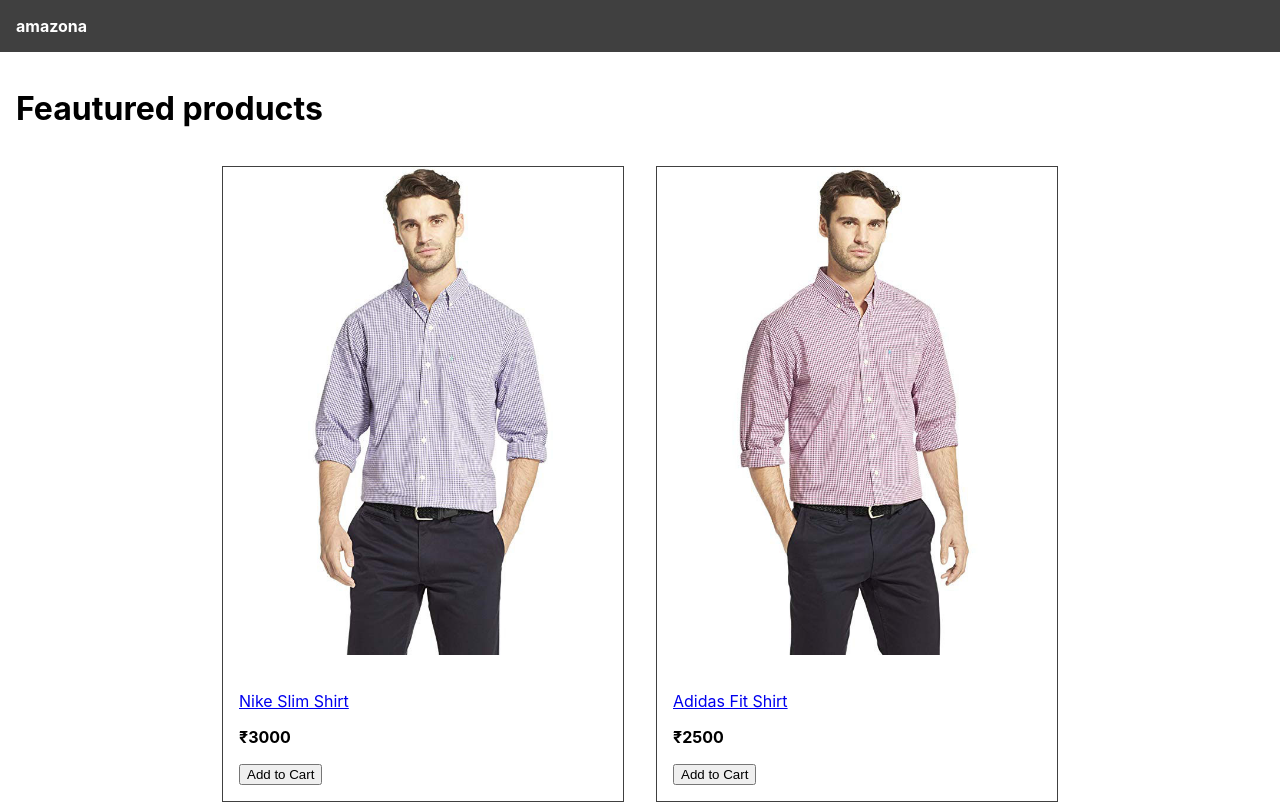
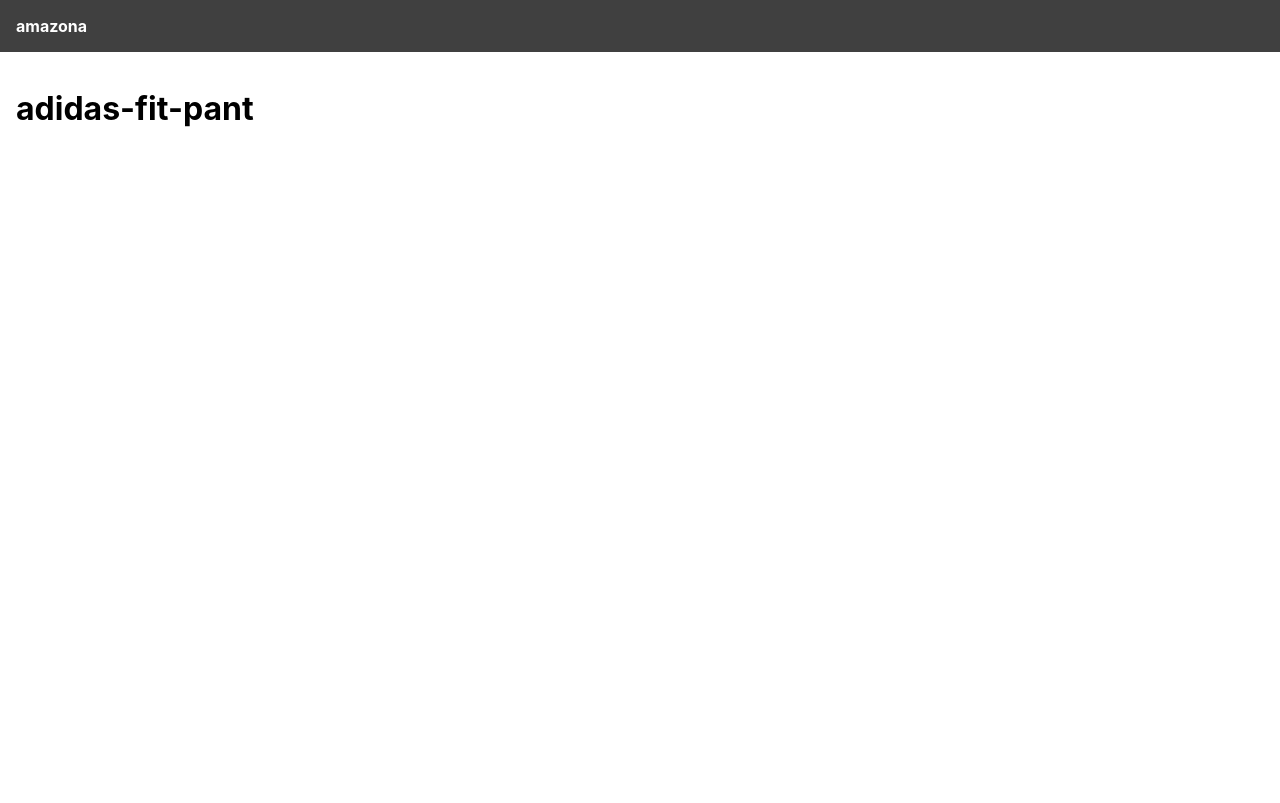
Before and after one commit to ShivamSingh226/Assignment-2, a React (Create React App) app in the folder supermarket/: page /product/adidas-fit-pant in a window 1280 px wide. Shown: the top 803 px of the page. Built offline with nearby package versions, Linux system fonts and the light colour scheme.

Commit message:
Done till 1hr

```diff
--- a/supermarket/package.json
+++ b/supermarket/package.json
@@ -8,6 +8,7 @@
     "@testing-library/user-event": "^13.5.0",
     "react": "^18.2.0",
     "react-dom": "^18.2.0",
+    "react-router-dom": "^6.4.3",
     "react-scripts": "5.0.1",
     "web-vitals": "^2.1.4"
   },
--- a/supermarket/src/App.js
+++ b/supermarket/src/App.js
@@ -1,33 +1,21 @@
-import data from './data';
-
+import { BrowserRouter, Link, Route, Routes } from 'react-router-dom';
+import HomeScreen from './screens/HomeScreen';
+import ProductScreen from './screens/ProductScreen';
 function App() {
   return (
+    <BrowserRouter>
       <div>
         <header>
-        <a href="/">amazona</a>
+          <Link to="/">amazona</Link>
         </header>
         <main>
-        <h1>Feautured products</h1>
-        <div className="products">
-          {data.products.map((product) => (
-            <div className="product" key={product.slug}>
-              <a href={`/product/${product.slug}`}>
-                <img src={product.image} alt={product.name}></img>
-              </a>
-              <div className="product-info">
-                <a href={`/product/${product.slug}`}>
-                  <p>{product.name}</p>
-                </a>
-                <p>
-                  <strong>₹{product.price}</strong>
-                </p>
-                <button>Add to Cart</button>
-              </div>
-            </div>
-          ))}
-        </div>
+          <Routes>
+            <Route path="/product/:slug" element={<ProductScreen />} />
+            <Route path="/" element={<HomeScreen />} />
+          </Routes>
         </main>
       </div>
+    </BrowserRouter>
   );
 }
 
--- /dev/null
+++ b/supermarket/src/screens/HomeScreen.js
@@ -0,0 +1,29 @@
+import { Link } from 'react-router-dom';
+import data from '../data';
+
+function HomeScreen() {
+  return (
+    <div>
+      <h1>Feautured products</h1>
+      <div className="products">
+        {data.products.map((product) => (
+          <div className="product" key={product.slug}>
+            <Link to={`/product/${product.slug}`}>
+              <img src={product.image} alt={product.name}></img>
+            </Link>
+            <div className="product-info">
+              <Link to={`/product/${product.slug}`}>
+                <p>{product.name}</p>
+              </Link>
+              <p>
+                <strong>₹{product.price}</strong>
+              </p>
+              <button>Add to Cart</button>
+            </div>
+          </div>
+        ))}
+      </div>
+    </div>
+  );
+}
+export default HomeScreen;
--- /dev/null
+++ b/supermarket/src/screens/ProductScreen.js
@@ -0,0 +1,12 @@
+import { useParams } from 'react-router-dom';
+
+function ProductScreen() {
+  const params = useParams();
+  const { slug } = params;
+  return (
+    <div>
+      <h1>{slug}</h1>
+    </div>
+  );
+}
+export default ProductScreen;
```
Also changed, not shown: 1 other file (tests, documents, lock files or other folders). Lines whose indentation alone changed are shown as unchanged.
